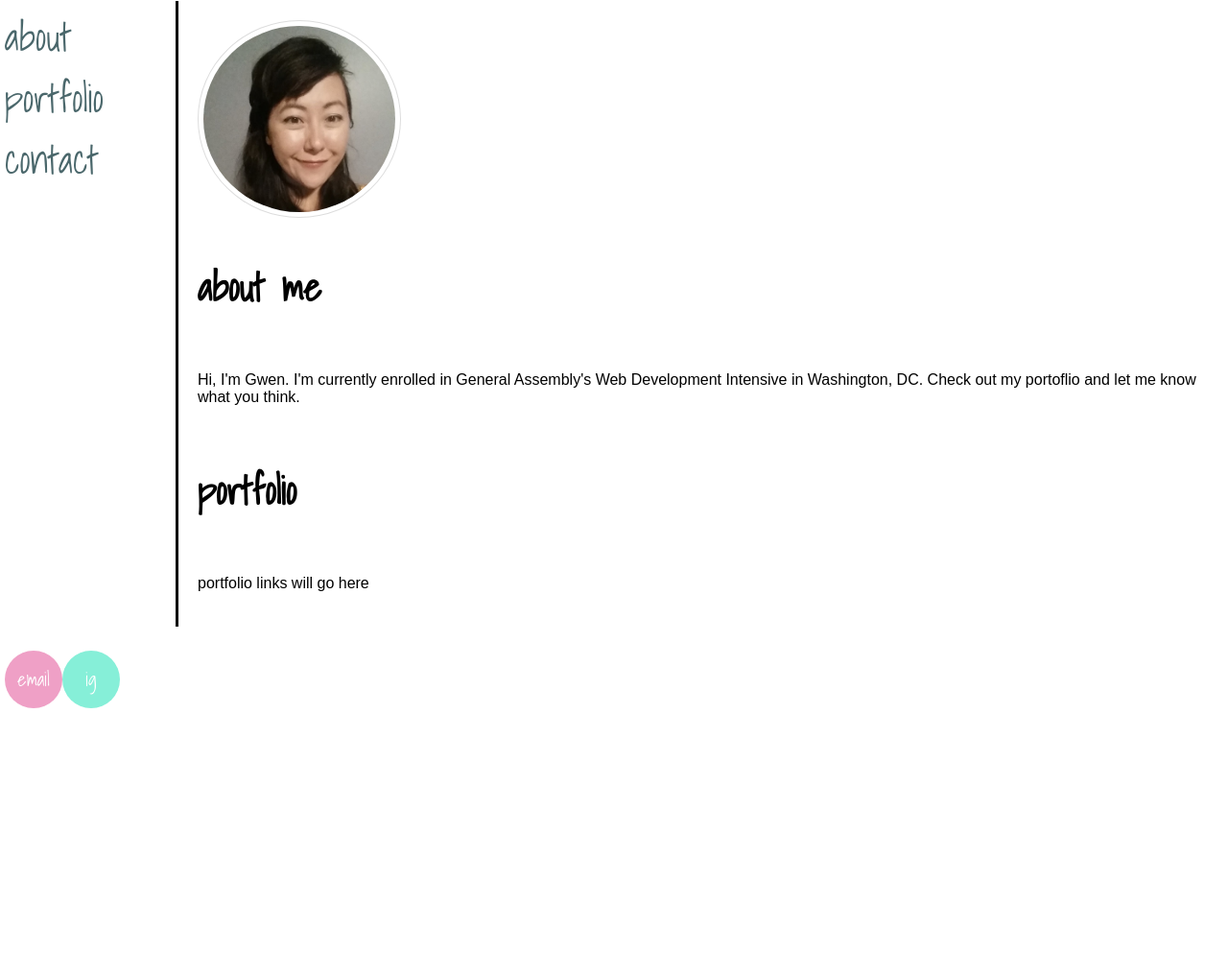
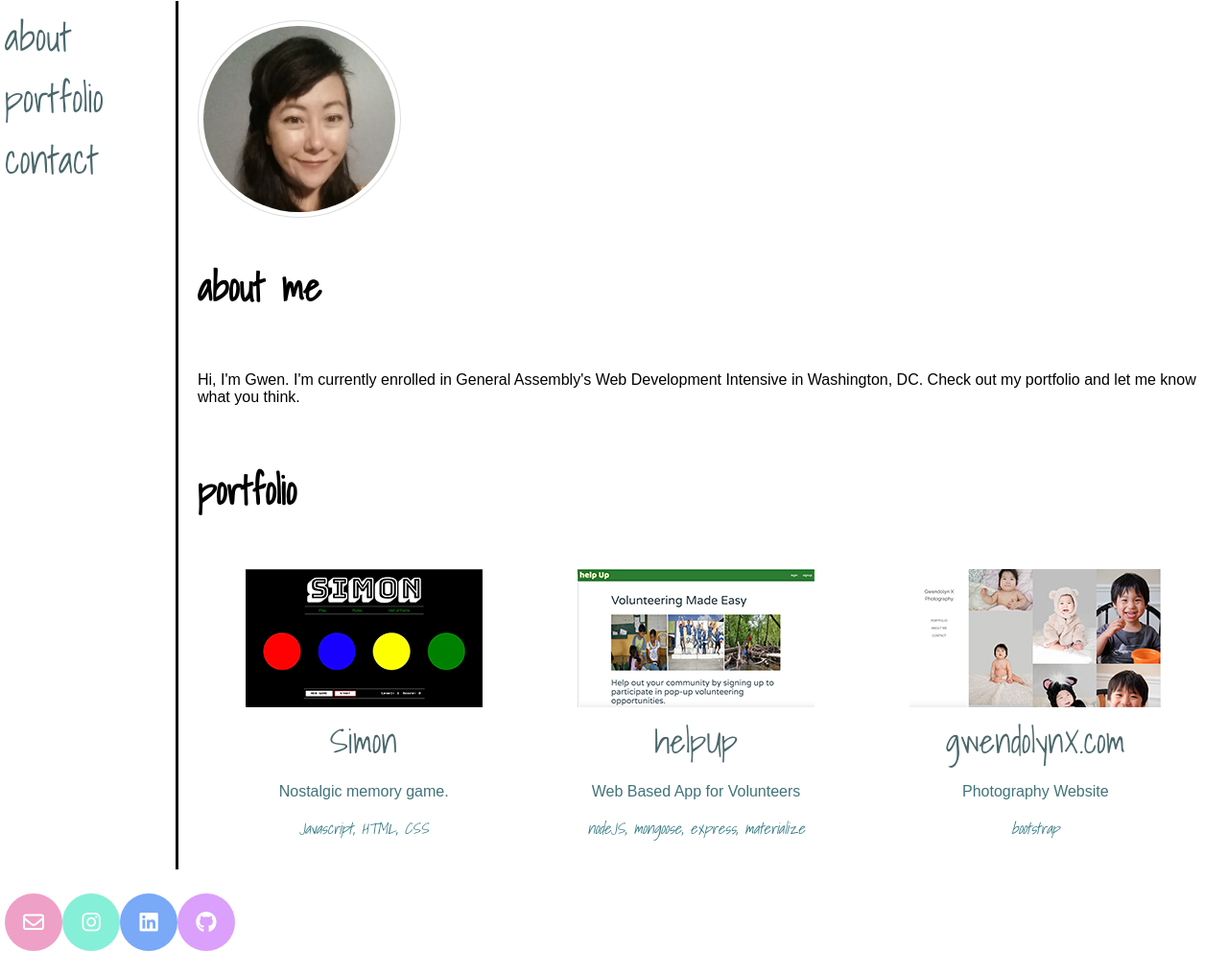
Before and after one commit to gxlgit/gxlgit.github.io, a plain HTML site: page index.html in a window 1280 px wide. Shown: the part 463-1479 px from the top of the page at 96% size. Before the commit the page ends 1226 px from the top, so only its background shows below. Drawn offline with Linux system fonts and the light colour scheme.

Commit message:
+ profile links

```diff
--- a/index.html
+++ b/index.html
@@ -10,7 +10,7 @@ by Gwen Latasa-->
     <link rel="stylesheet" href="style.css">
     <link href="https://fonts.googleapis.com/css?family=Pacifico" rel="stylesheet">
     <link href="https://fonts.googleapis.com/css?family=Shadows+Into+Light" rel="stylesheet">
-
+    <script src="https://use.fontawesome.com/949b08bc0c.js"></script>
     <title>Gwen Latasa's Web Development Portfolio</title>
   </head>
 
@@ -24,18 +24,38 @@ by Gwen Latasa-->
         <ul>
           <li><a href="#about">about</a></li>
           <li> <a href="#portfolio">portfolio</a> </li>
-          <li><a href="mailto:gxlatasa@gmail.com">contact</a> </li>
+          <li><a href="#contact">contact</a> </li>
         </ul>
 
       </nav>
       <main>
-        <img src="me.jpg" alt="picture of Gwen">
+        <img class="profile-img" src="me.jpg" alt="picture of Gwen">
         <h3 id="about">about me</h3>
         <p>Hi, I'm Gwen. I'm currently enrolled in General Assembly's Web Development Intensive
-        in Washington, DC. Check out my portoflio and let me know what you think. </p>
+        in Washington, DC. Check out my portfolio and let me know what you think. </p>
         <h3 id="portfolio">portfolio</h3>
-        <p>portfolio links will go here</p>
+        <div class="portfolio">
 
+          <div class="portfolio-box">
+            <div><a href="https://gxlgit.github.io/simon_game/"><img src="simon_thmbnl.png" alt=""></a></div>
+            <span class="portfolio-title">Simon</span>
+            <p>Nostalgic memory game.</p>
+            <span class="languages">Javascript, HTML, CSS</span>
+          </div>
+          <div class="portfolio-box">
+
+            <div><a href="https://helpup-gxl.herokuapp.com/"><img src="helpUp_thmbnl.png" alt=""></a></div>
+            <span class="portfolio-title">helpUp</span>
+            <p>Web Based App for Volunteers</p>
+            <span class="languages">nodeJS, mongoose, express, materialize</span>
+          </div>
+          <div class="portfolio-box">
+            <div class=""><a href="http://gwendolynX.com"> <img src="gwenX_thmbnl.png" alt=""></a></div>
+            <span class="portfolio-title">gwendolynX.com</span>
+            <p>Photography Website</p>
+            <span class="languages">bootstrap</span>
+          </div>
+        </div>
       </main>
     </div>
 
@@ -43,8 +63,10 @@ by Gwen Latasa-->
     <footer id="contact">
       <div class="footer_nav">
         <ul>
-          <li class="email"><a href="mailto:gxlatasa@gmail.com">email</a></li>
-          <li class="ig"><a href="http://www.instagram.com/summeronrepeat">ig</a></li>
+          <li class="email"><a href="mailto:gxlatasa@gmail.com"><i class="fa fa-envelope-o" aria-hidden="true"></i></a></li>
+          <li class="ig"><a href="http://www.instagram.com/summeronrepeat"><i class="fa fa-instagram" aria-hidden="true"></i></a></li>
+          <li class="linkedin"> <a href="https://www.linkedin.com/in/gwen-latasa-06580114a/"><i class="fa fa-linkedin-square" aria-hidden="true"></i></a></li>
+          <li class="github"> <a href="https://github.com/gxlgit"><i class="fa fa-github" aria-hidden="true"></i></a> </li>
         </ul>
 
       </div>
--- a/style.css
+++ b/style.css
@@ -5,11 +5,8 @@ by Gwen Latasa */
   main {
     flex-direction: column;
   }
- /*
-  section {
-    order: 1;
-  }*/
 }
+
 
 body {
   min-height: 100vh;
@@ -17,9 +14,7 @@ body {
   display: flex;
   flex-direction: column;
   justify-content: space-between;
-  /*
-  justify-content: center;
-  align-items: center;*/
+  font-family: 'Shadows Into Light', cursive, sans-serif;
 }
 header{
   /*
@@ -38,7 +33,6 @@ h1{
 .middle_section{
   display: flex;
   flex: 1;
-
 }
 
 h3{
@@ -56,11 +50,9 @@ a{
   font-family: 'Shadows Into Light', cursive, sans-serif;
 }
 .side_nav{
-
   display: flex;
   flex-basis: 200px;
   border-right: solid;
-
 }
 .side_nav ul{
   list-style-type: none;
@@ -68,24 +60,60 @@ a{
   padding: 5px 5px 20px 5px;
   align-items: center;
 }
-
-
 .side_nav a{
   font-size: 40px;
   color: #4a676b;
 }
+
+.side_nav a:hover{
+  opacity: .5;
+}
+
 main{
   display: flex;
   flex-direction: column;
   margin: 0 auto;
   padding: 20px;
+}
 
-}
-main img{
+.profile-img{
   border-radius: 50%;
   border: 1px solid #ddd;
   padding: 5px;
   width: 200px;
+}
+
+.portfolio{
+  display: flex;
+  justify-content: space-around;
+  flex-direction: row;
+  /* contents inside will wrap */
+  flex-wrap: wrap;
+}
+
+.portfolio-box{
+  /* background-color: #fdffb5; */
+  flex-direction: column;
+  justify-content: center;
+
+  /* height:200px;
+  width:200px; */
+  padding: 10px;
+  text-align: center;
+}
+
+.portfolio-title{
+  color: #4a676b;
+  font-size: 35px;
+}
+
+.portfolio-box p{
+  color: #40737a;
+}
+
+.languages {
+  color: #317882;
+  font-style: italic;
 }
 
 
@@ -100,43 +128,27 @@ main img{
 }
 
 .footer_nav li{
-  font-size: 20px;
+  font-size: 22px;
   height: 60px;
   width: 60px;
   line-height: 60px;
   border-radius: 50%;
   text-align: center;
-
+}
+.footer_nav li:hover {
+    opacity: 0.5;
 }
 
 .email{
   background-color: #efa0c6;
 }
 .ig{
-    background-color: #86efd8;
+  background-color: #86efd8;
 }
 
-
-/* borrowed from w3schools to make the instagram button
-still need to figure out how to mke it bigger
-https://www.w3schools.com/howto/howto_css_social_media_buttons.asp
-.fa {
-    font-size: 80px;
-
-    height: 60px;
-    width: 60px;
-    line-height: 60px;
-    text-align: center;
-    text-decoration: none;
-    border-radius: 50%;
+.linkedin{
+  background-color: #79a9f7;
 }
-
-.fa:hover {
-    opacity: 0.7;
+.github{
+  background-color: #db9ffc;
 }
-
-.fa-instagram{
-  background: #3B5998;
-  color: white;
-
-}*/
```
Also changed, not shown: Screen Shot 2018-01-15 at 1.21.55 PM.png (added), gwenX_thmbnl.png (added), helpUp_thmbnl.png (added), simon_thmbnl.png (added), 3 other files.
